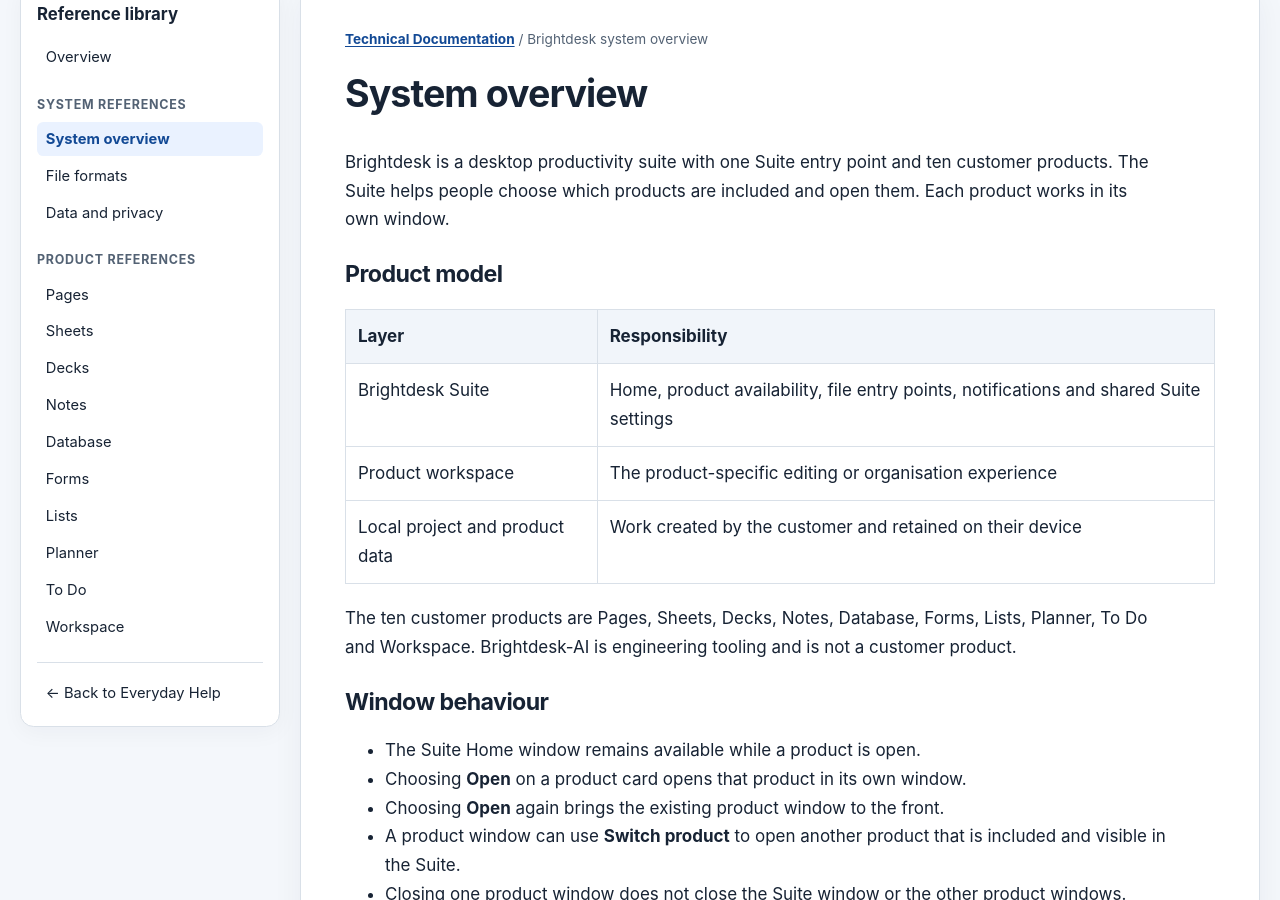
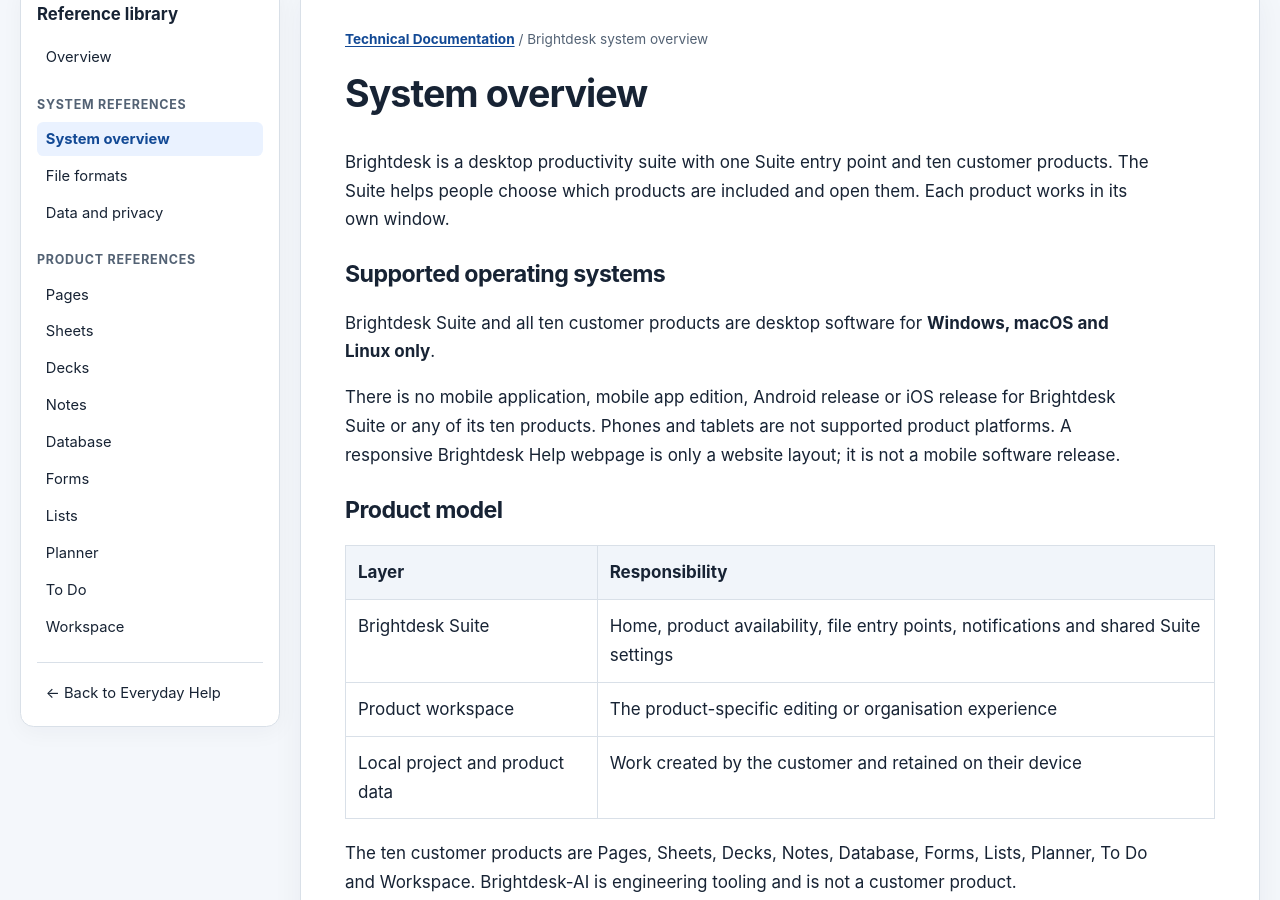
Before and after one commit to conz20/Brightdesk-Wiki, a Jekyll site: the page built from docs/technical/system-overview.md, in a window 1280 px wide and 900 px high, scrolled down 453 px. Built offline with Jekyll 4.4.1, drawn with Linux system fonts in a browser that asks for light colours.

Commit message:
docs: clarify desktop-only product support and current Help status

```diff
--- a/docs/technical/system-overview.md
+++ b/docs/technical/system-overview.md
@@ -1,13 +1,19 @@
 ---
 layout: technical
 title: Brightdesk system overview
-description: Product boundaries and the relationship between Brightdesk Suite and its ten local workspaces.
+description: Product boundaries and the relationship between Brightdesk Suite and its ten local desktop workspaces.
 permalink: /technical/system-overview.html
 ---
 
 # System overview
 
 Brightdesk is a desktop productivity suite with one Suite entry point and ten customer products. The Suite helps people choose which products are included and open them. Each product works in its own window.
+
+## Supported operating systems
+
+Brightdesk Suite and all ten customer products are desktop software for **Windows, macOS and Linux only**.
+
+There is no mobile application, mobile app edition, Android release or iOS release for Brightdesk Suite or any of its ten products. Phones and tablets are not supported product platforms. A responsive Brightdesk Help webpage is only a website layout; it is not a mobile software release.
 
 ## Product model
 
```
